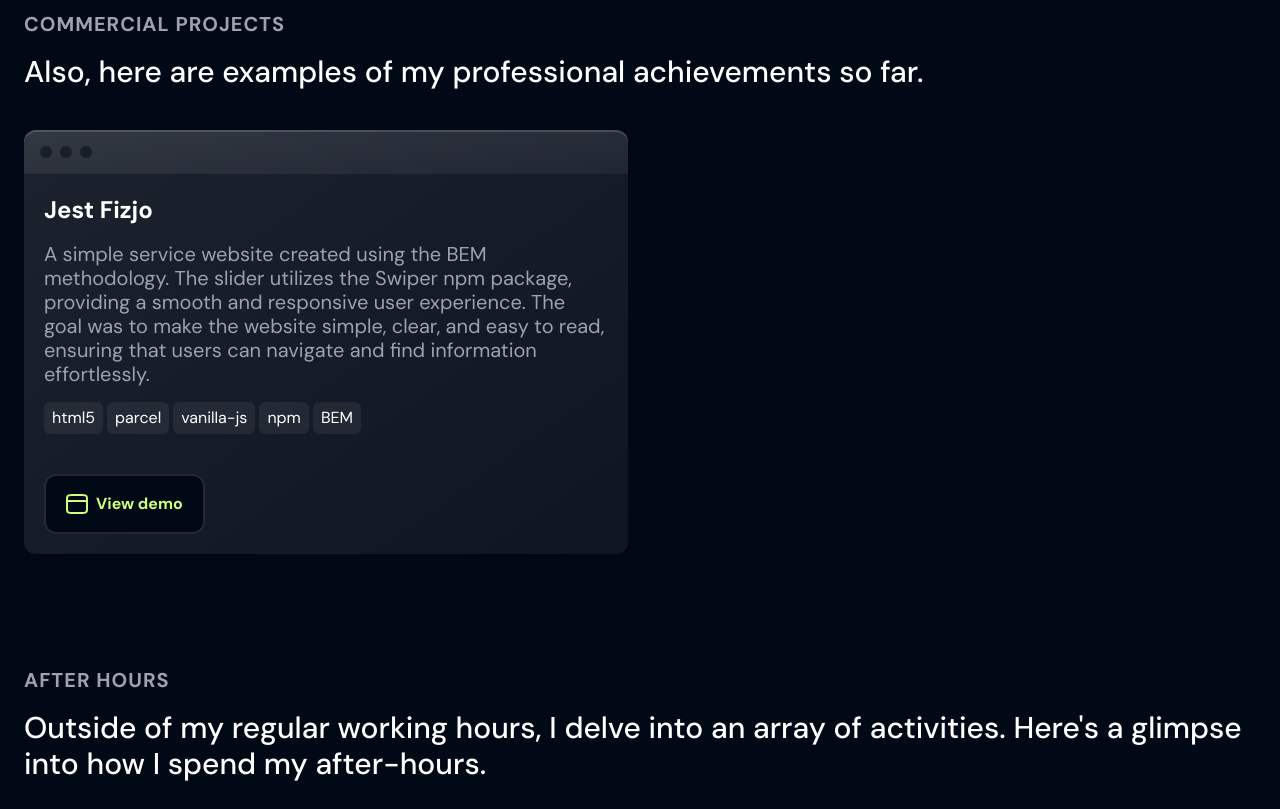
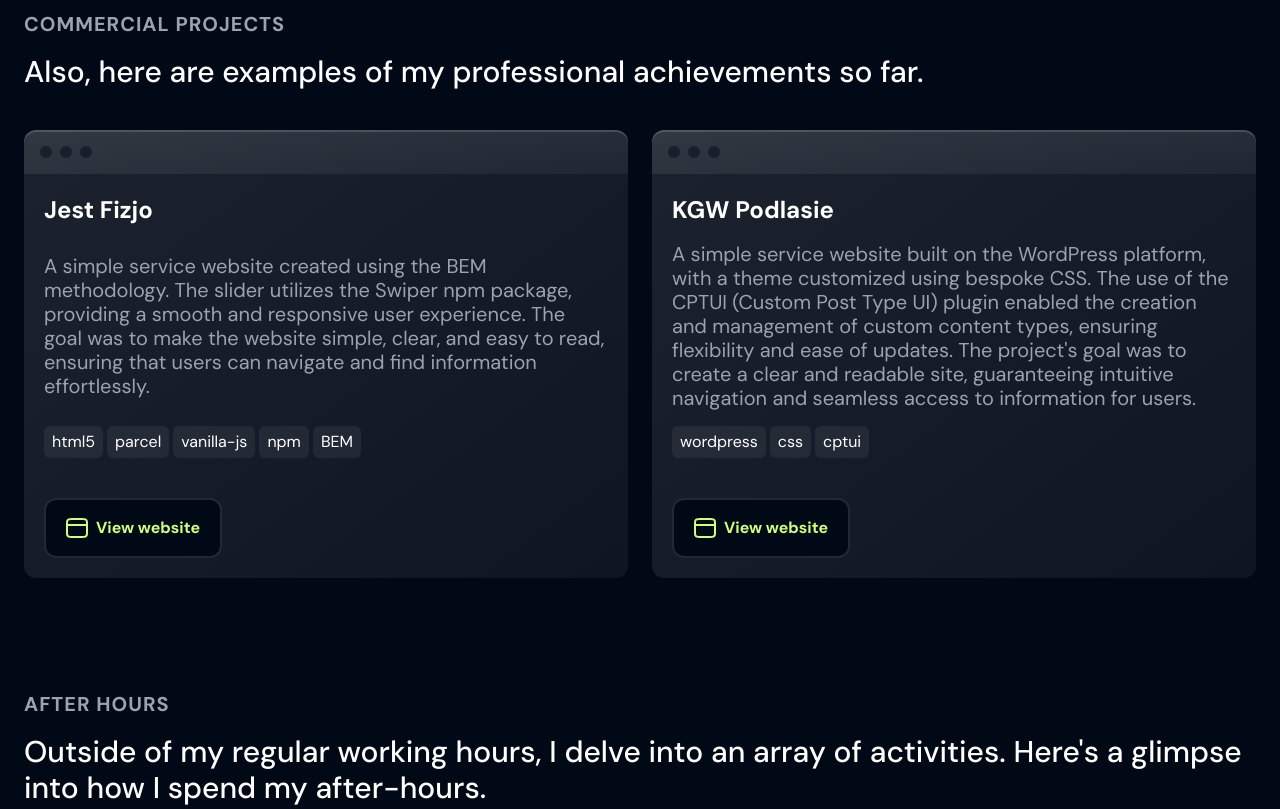
Before and after one commit to krzysiekkalinowski/wtf-portfolio, a website built with Parcel: page src/index.html in a window 1280 px wide. Shown: the part 1800-2609 px from the top of the page. Built offline with nearby package versions, Linux system fonts and the light colour scheme; no server answers; files whose address does not match are found by name.

Commit message:
added langeuage switcher, empty pl version and new commercial project

```diff
--- a/src/index.html
+++ b/src/index.html
@@ -17,7 +17,7 @@
     class="font-mainFontFamily bg-backgroundColor text-white max-w-contentWidth m-auto px-6"
   >
     <header
-      class="sticky top-0 pt-20 z-10 lg:pt-0 lg:h-20 lg:flex lg:justify-end lg:items-center bg-backgroundColor"
+      class="sticky top-0 pt-20 z-10 lg: gap-x-10 lg:pt-0 lg:h-20 lg:flex lg:justify-end lg:items-center bg-backgroundColor"
     >
       <div class="absolute left-4 top-5 flex gap-x-4">
         <img
@@ -32,6 +32,11 @@
           <p class="text-xs text-gray-400">FRONTEND DEVELOPER</p>
         </div>
       </div>
+       <div class="lg:flex lg:items-center lg:mb-2 lg:static absolute top-6 right-16">
+          <span class="text-sm text-primaryColor">EN</span>
+          <span class="text-gray-400 mx-2">|</span>
+          <a href="pl.html" class="text-sm hover:text-primaryColor">PL</a>
+        </div>
       <button class="absolute right-4 top-6 z-2 lg:hidden hamburger--js">
         <img src="img/hamburger.svg" class="w-8 h-8 z-2" />
       </button>
@@ -341,7 +346,52 @@
                 rel="nofollow noreferrer"
                 target="_blank"
                 class="py-4 px-5 bg-backgroundColor font-bold text-primaryColor flex gap-x-2 w-max rounded-xl border-gray-800 border-2 duration-500 hover:border-primaryColorHover hover:text-primaryColorHover"
-                ><img src="img/demo-icon.svg" />View demo</a
+                ><img src="img/demo-icon.svg" />View website</a
+              >
+            </div>
+          </article>
+          <article
+            class="rounded-xl overflow-hidden flex flex-col bg-gradient-to-br from-white/10 to-white/5 shadow-articleShadow"
+          >
+            <div
+              class="h-11 bg-gradient-to-br from-white/10 to-white/5 flex p-4 gap-2 container--js"
+            >
+              <span
+                class="h-3 w-3 block rounded-imgRadius bg-backgroundColor/50 dot--js"
+              ></span
+              ><span
+                class="h-3 w-3 block rounded-imgRadius bg-backgroundColor/50 dot--js"
+              ></span
+              ><span
+                class="h-3 w-3 block rounded-imgRadius bg-backgroundColor/50 dot--js"
+              ></span>
+            </div>
+            <div class="flex flex-col gap-y-4 p-5 grow justify-between">
+              <div class="flex gap-x-4 flex-wrap">
+                <h3 class="font-bold text-2xl">KGW Podlasie</h3>
+              </div>
+              <p class="text-xl leading-6 text-gray-400">
+                A simple service website built on the WordPress platform, with a theme customized using bespoke CSS. The use of the CPTUI (Custom Post Type UI) plugin enabled the creation and management of custom content types, ensuring flexibility and ease of updates. The project's goal was to create a clear and readable site, guaranteeing intuitive navigation and seamless access to information for users.
+              </p>
+              <div class="flex gap-1 flex-wrap">
+                <span class="py-1 px-2 rounded-md bg-accentBackgroundColor"
+                  >wordpress</span
+                >
+                <span class="py-1 px-2 rounded-md bg-accentBackgroundColor"
+                  >css</span
+                >
+                <span class="py-1 px-2 rounded-md bg-accentBackgroundColor"
+                  >cptui</span
+                >
+              </div>
+            </div>
+            <div class="flex flex-col gap-y-4 p-5">
+              <a
+                href="https://kgwpodlaskie.pl/"
+                rel="nofollow noreferrer"
+                target="_blank"
+                class="py-4 px-5 bg-backgroundColor font-bold text-primaryColor flex gap-x-2 w-max rounded-xl border-gray-800 border-2 duration-500 hover:border-primaryColorHover hover:text-primaryColorHover"
+                ><img src="img/demo-icon.svg" />View website</a
               >
             </div>
           </article>
```
Also changed, not shown: src/pl.html (added).
